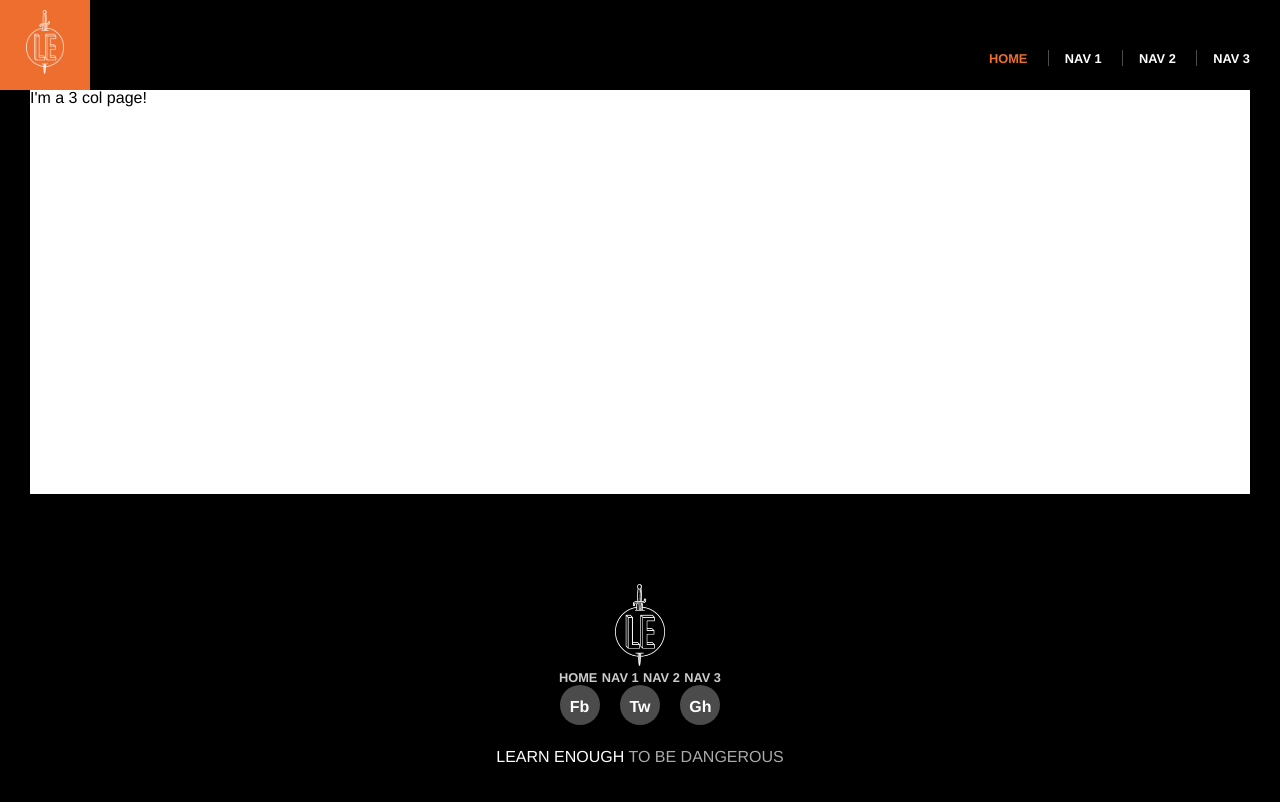
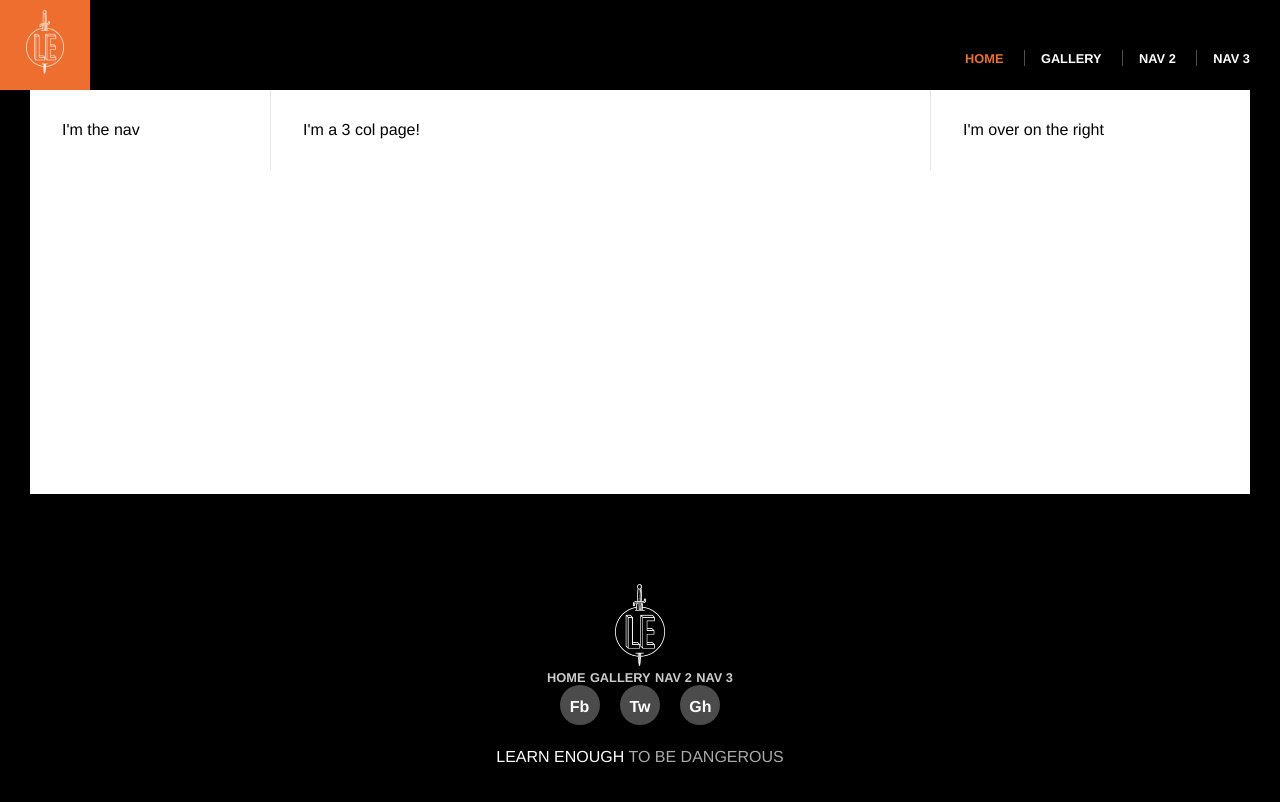
Before and after one commit to agakesik/full-website, a Jekyll site: the page built from gallery/index.html, in a window 1280 px wide. Shown: the top 802 px of the page. Built offline with Jekyll 4.4.1, drawn with Linux system fonts in a browser that asks for light colours.

Commit message:
Create 3 flex collumns in gallery

```diff
--- a/_includes/nav-links.html
+++ b/_includes/nav-links.html
@@ -1,5 +1,5 @@
 
   <li><a href="/">Home</a></li>
-  <li><a href="#">Nav 1</a></li>
+  <li><a href="/gallery">Gallery</a></li>
   <li><a href="#">Nav 2</a></li>
   <li><a href="#">Nav 3</a></li>
--- a/css/main.css
+++ b/css/main.css
@@ -34,6 +34,7 @@ h2 ~ p {
   text-align: center;
 }
 .content-container {
+
   flex: 1 1 auto;
   padding-top: 10vh;
   width: 100%;
@@ -120,6 +121,27 @@ h2 ~ p {
 }
 .footer-nav a {
   color: #ccc;
+}
+
+/* COLUMN STYLES */
+.col-three {
+  display: flex;
+}
+.col {
+  box-sizing: border-box;
+  padding: 2em;
+}
+.col-three .col ~ .col {
+  border-left: 1px solid rgba(0, 0, 0, 0.1);
+}
+.col-three .col-nav {
+  flex: 0 1 15em;
+}
+.col-three .col-content {
+  flex: 1 1 0;
+}
+.col-three .col-aside {
+  flex: 0 1 20em;
 }
 
 /* HERO STYLES */
--- a/gallery/index.html
+++ b/gallery/index.html
@@ -1,5 +1,14 @@
 ---
 layout: default
 ---
-
-I'm a 3 col page!
+<div class="gallery col-three">
+  <div class="col col-nav">
+    I'm the nav
+  </div>
+  <div class="col col-content">
+    I'm a 3 col page!
+  </div>
+  <div class="col col-aside">
+    I'm over on the right
+  </div>
+</div>
```
